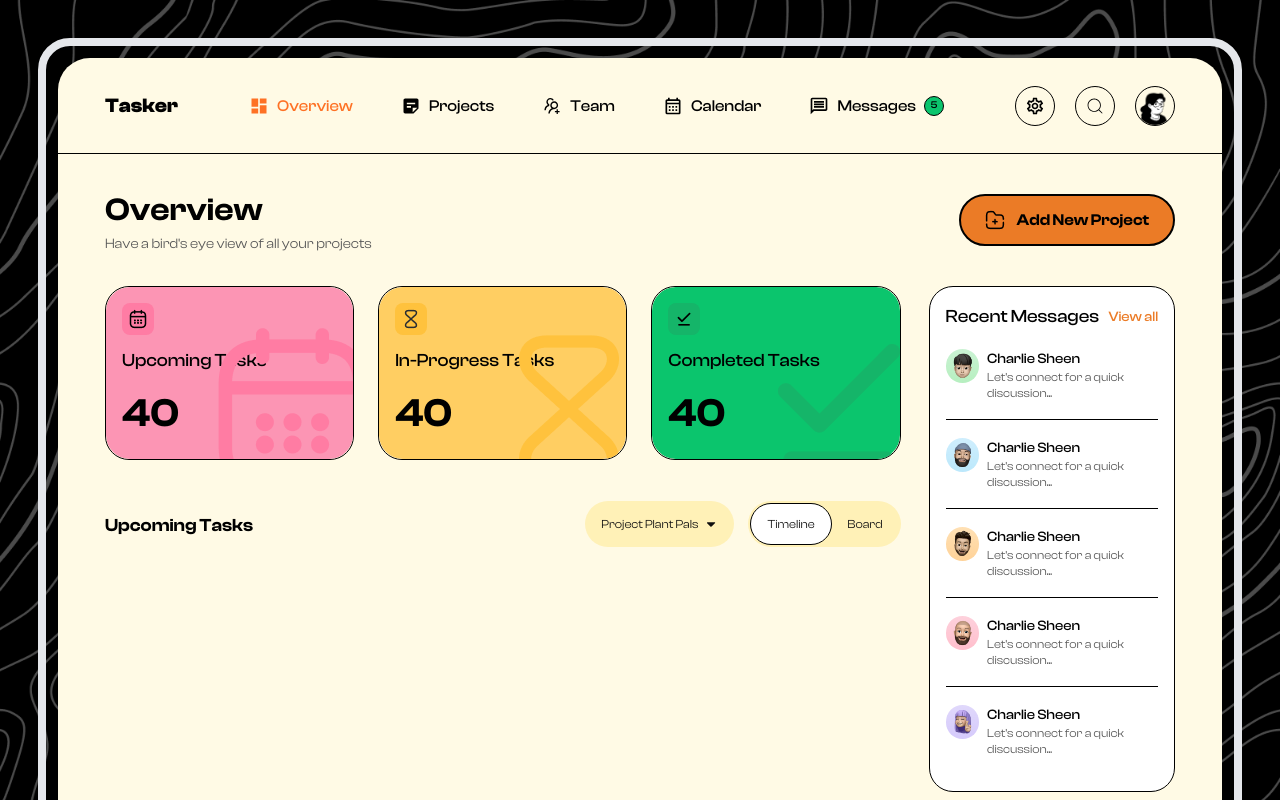
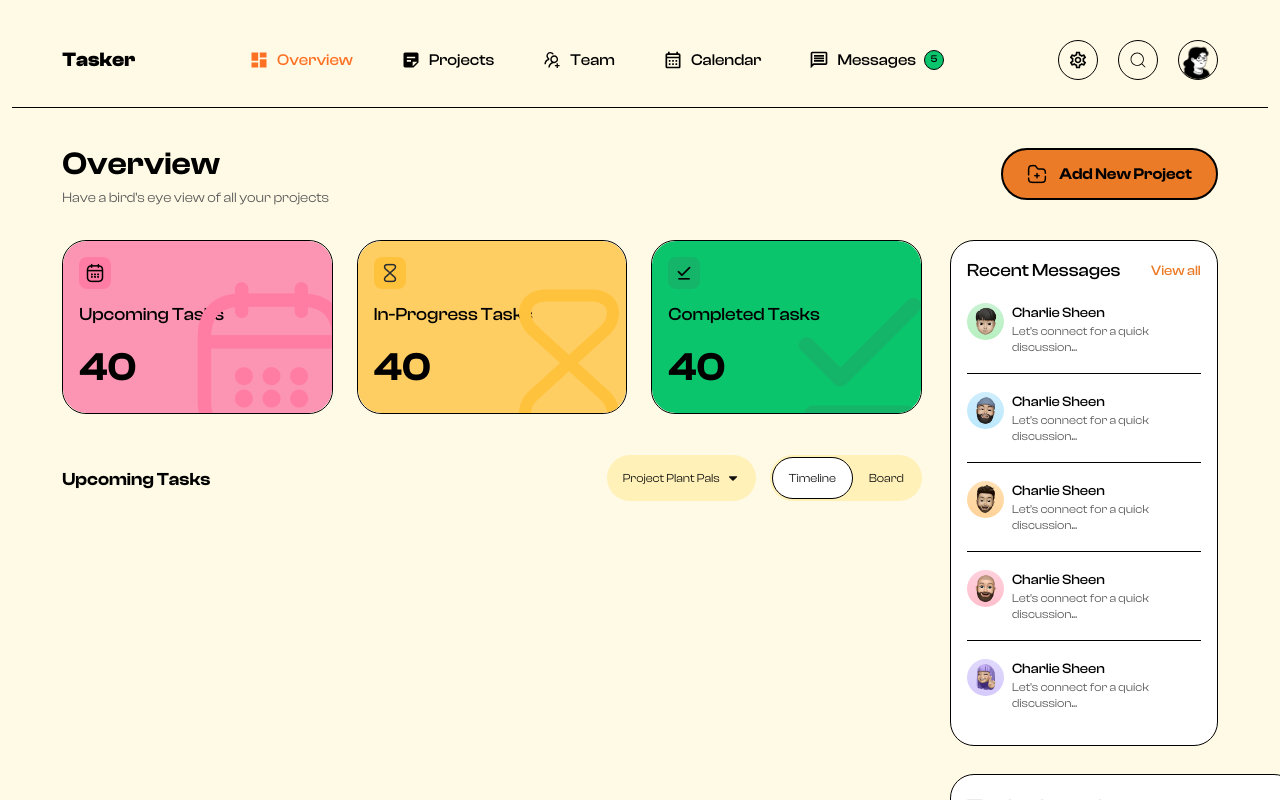
Before and after one commit to six-shot/Neubrutal-Dashboaard, a Next.js app: page /dashboard in a window 1280 px wide. Shown: the top 800 px of the page. Built offline with nearby package versions, Linux system fonts and the light colour scheme.

Commit message:
second rendering

```diff
--- a/app/dashboard/layout.js
+++ b/app/dashboard/layout.js
@@ -14,9 +14,10 @@ const style = {
 };
 const Layout = ({ children }) => {
   return (
-    <div className="px-[3%] py-[3%] bg-black" style={style.bg}>
+    // <div className="px-[3%] py-[3%] bg-black" style={style.bg}>
+    <div>
       <div className="max-w-[1440px] mx-auto">
-        <div className="w-full h-full bg-transparent p-[12px]  border-[8px] bg-[#FFFAE5] rounded-[32px]">
+        <div className="w-full h-full  p-[12px]   bg-[#FFFAE5]">
           <div className="w-full h-screen bg-[#FFFAE5] rounded-[32px]">
             <Header />
             {children}
```
